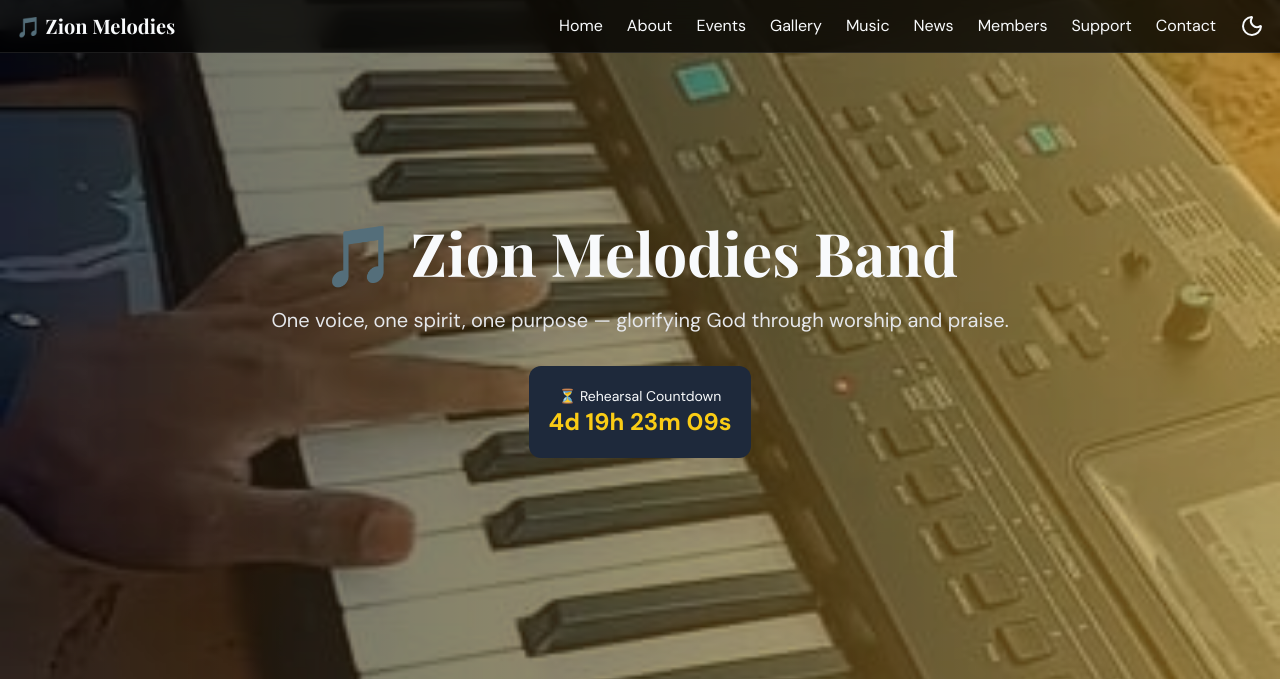
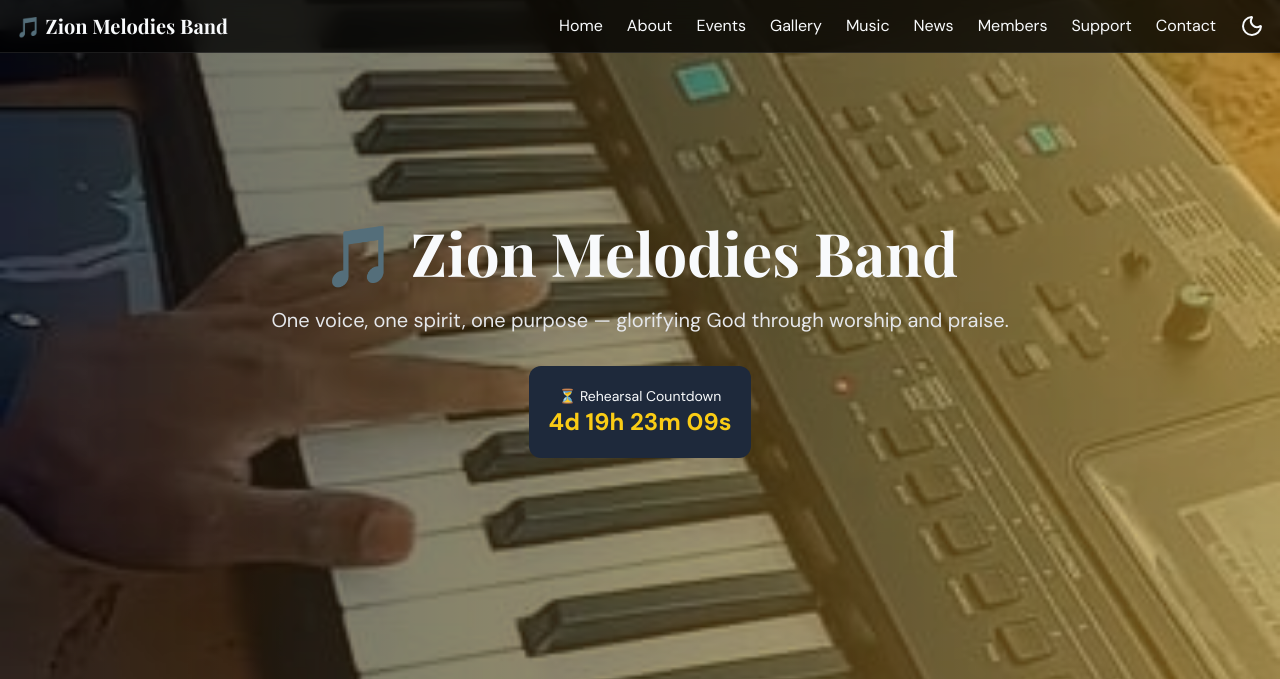
Before and after one commit to bonyborn254/ZionMelodiesBand, a Django app: page / in a window 1280 px wide. Shown: the top 679 px of the page. Run offline with Django 5.2, Linux system fonts and the light colour scheme; data comes from the database, SQL or seed files in the repository; some libraries are stand-ins or nearby versions.

Commit message:
Update band name from 'Zion Melodies Choir' to 'Zion Melodies Band'

```diff
--- a/mainapp/templates/base.html
+++ b/mainapp/templates/base.html
@@ -35,7 +35,7 @@
         <div class="max-w-7xl mx-auto px-4 py-3 flex items-center justify-between">
             <a href="/"
                class="font-display text-xl font-bold gold-gradient">
-                🎵 Zion Melodies
+                🎵 Zion Melodies Band
             </a>
             <div class="hidden md:flex gap-6 items-center">
                 <a href="#home">Home</a>
@@ -94,7 +94,7 @@
             class="font-bold mb-3"
             style="color:#FFD700; font-size:28px; letter-spacing:1px;"
         >
-            © 2026 Zion Melodies Choir
+            © 2026 Zion Melodies Band
         </h3>
 
         <p
```
